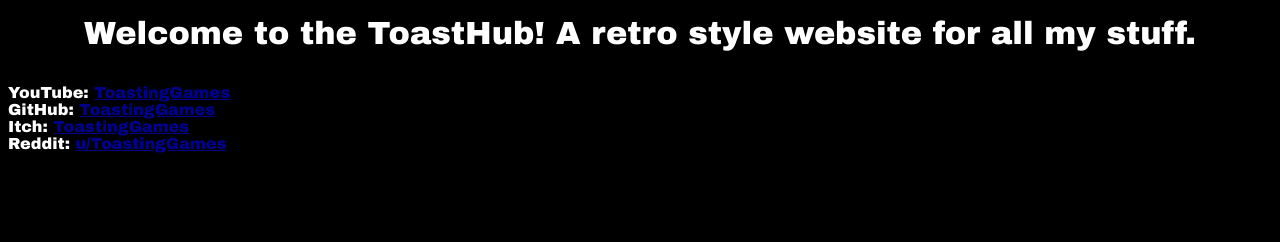
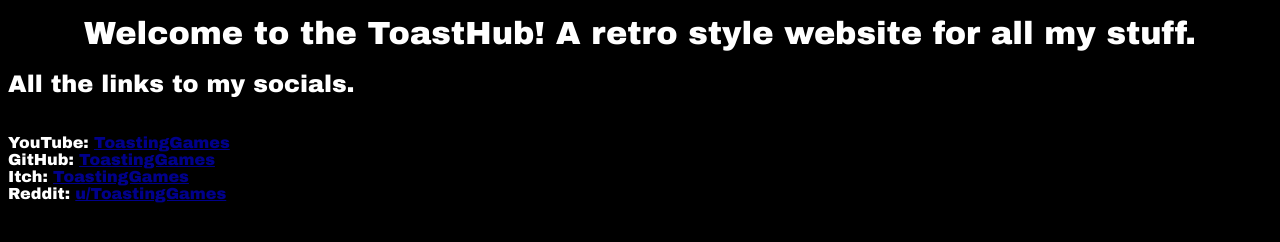
Before and after one commit to ToastingGames/ToastingHub, a plain HTML site: page index.html in a window 1280 px wide. Drawn offline with Linux system fonts and the light colour scheme.

Commit message:
Add subtitle for social links section

```diff
--- a/index.html
+++ b/index.html
@@ -24,9 +24,8 @@
   </style>
 </head>
 <body>
-
   <h1>Welcome to the ToastHub! A retro style website for all my stuff.</h1>
-
+  <h2>All the links to my socials.</h2>
 <p>
   <br>
   YouTube: <a href="https://www.youtube.com/@ToastingGames">ToastingGames</a>
```
